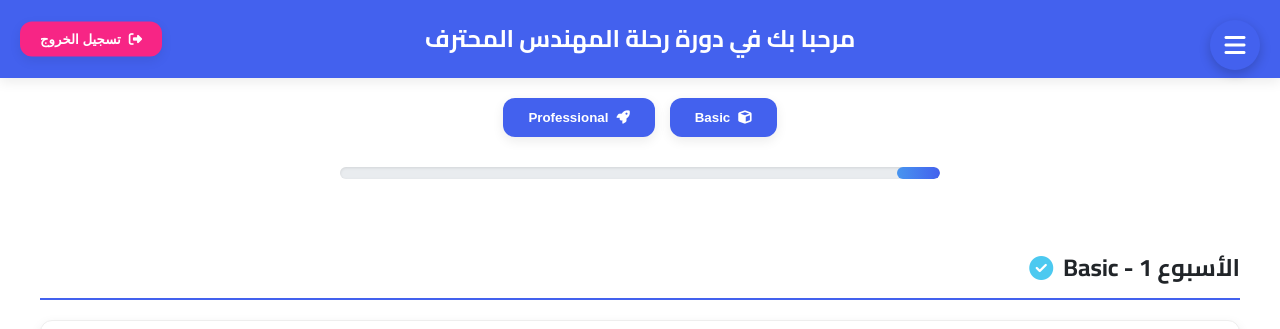
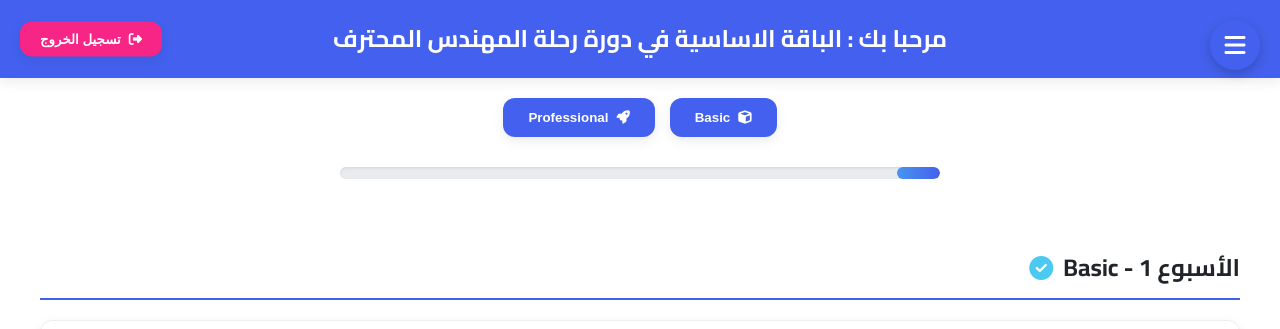
Before and after one commit to najy-hub/Basic, a plain HTML site: page index.html in a window 1280 px wide. Shown: the top 329 px of the page. Drawn offline with Linux system fonts and the light colour scheme; no server answers.

Commit message:
Update index.html

```diff
--- a/index.html
+++ b/index.html
@@ -536,7 +536,7 @@
 </script>
 
   <header>
-    <h1>مرحبا بك في دورة رحلة المهندس المحترف</h1>
+    <h1>مرحبا بك : الباقة الاساسية في دورة رحلة المهندس المحترف</h1>
     <button id="logoutBtn"><i class="fas fa-sign-out-alt"></i> تسجيل الخروج</button>
   </header>
 
```
